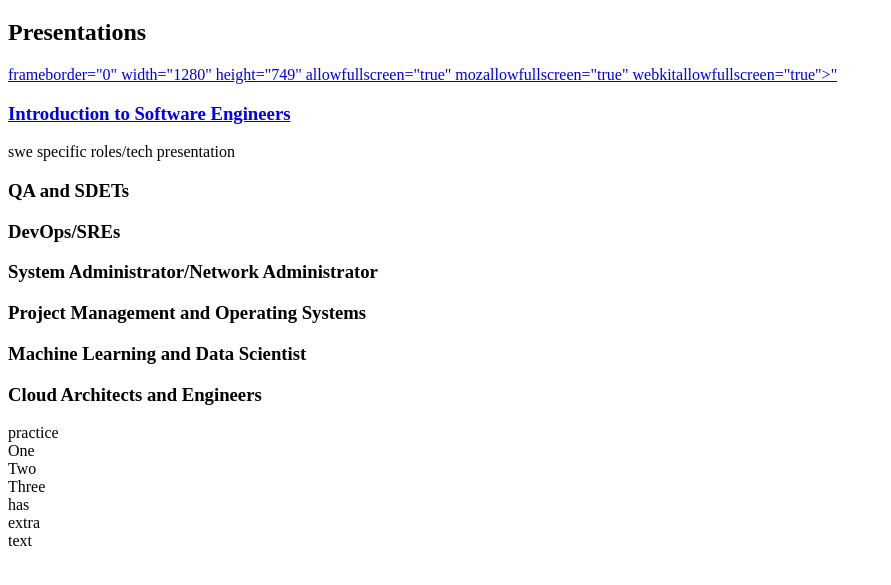
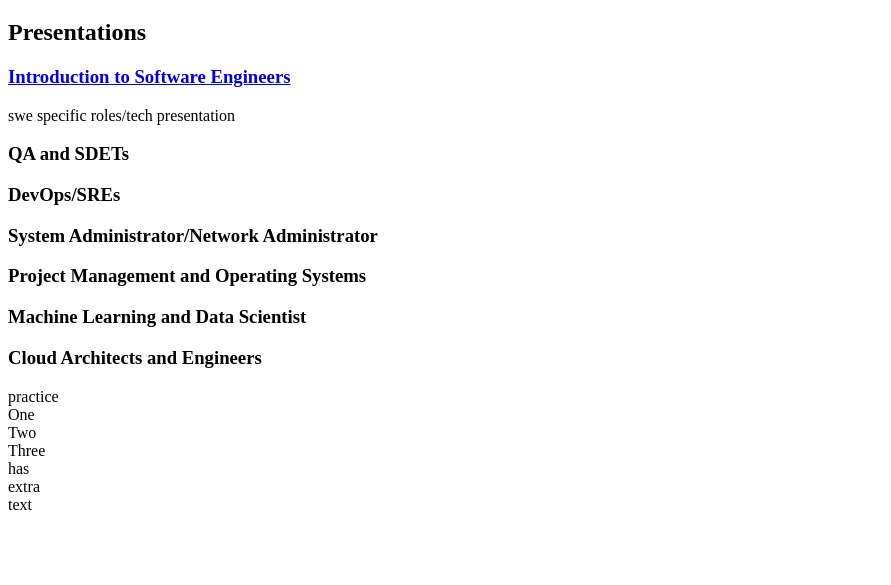
Before and after one commit to RyanSchlenz/Technical-Recruiter-Training, a plain HTML site: page index.html in a window 1280 px wide. Shown: the part 61-646 px from the top of the page, without its empty margins (0-891 px from the left). Drawn offline with Linux system fonts and the light colour scheme.

Commit message:
Fixed Intro to SWE PowerPoint link

```diff
--- a/index.html
+++ b/index.html
@@ -11,7 +11,7 @@
     <div class="Intro">
         <h2 class="presentation">Presentations</h2>
       <div class="swe">
-        <a href="<iframe src="https://docs.google.com/presentation/d/e/2PACX-1vRslVM8VC8Sj0RmrzK5sWop_gtIwnotWEp5JzxIGqm6pLjs25VW4xTvbauyYiHLcA/embed?start=true&loop=true&delayms=60000"> frameborder="0" width="1280" height="749" allowfullscreen="true" mozallowfullscreen="true" webkitallowfullscreen="true"></iframe>"<h3>Introduction to Software Engineers</h3></a>
+        <a href= iframe src="https://docs.google.com/presentation/d/e/2PACX-1vRslVM8VC8Sj0RmrzK5sWop_gtIwnotWEp5JzxIGqm6pLjs25VW4xTvbauyYiHLcA/embed?start=false&loop=false&delayms=60000" frameborder="0" width="1280" height="749" allowfullscreen="true" mozallowfullscreen="true" webkitallowfullscreen="true"></iframe><h3>Introduction to Software Engineers</h3></a>
         <p>swe specific roles/tech presentation</p>
       </div>
       <div class="qa">
```
